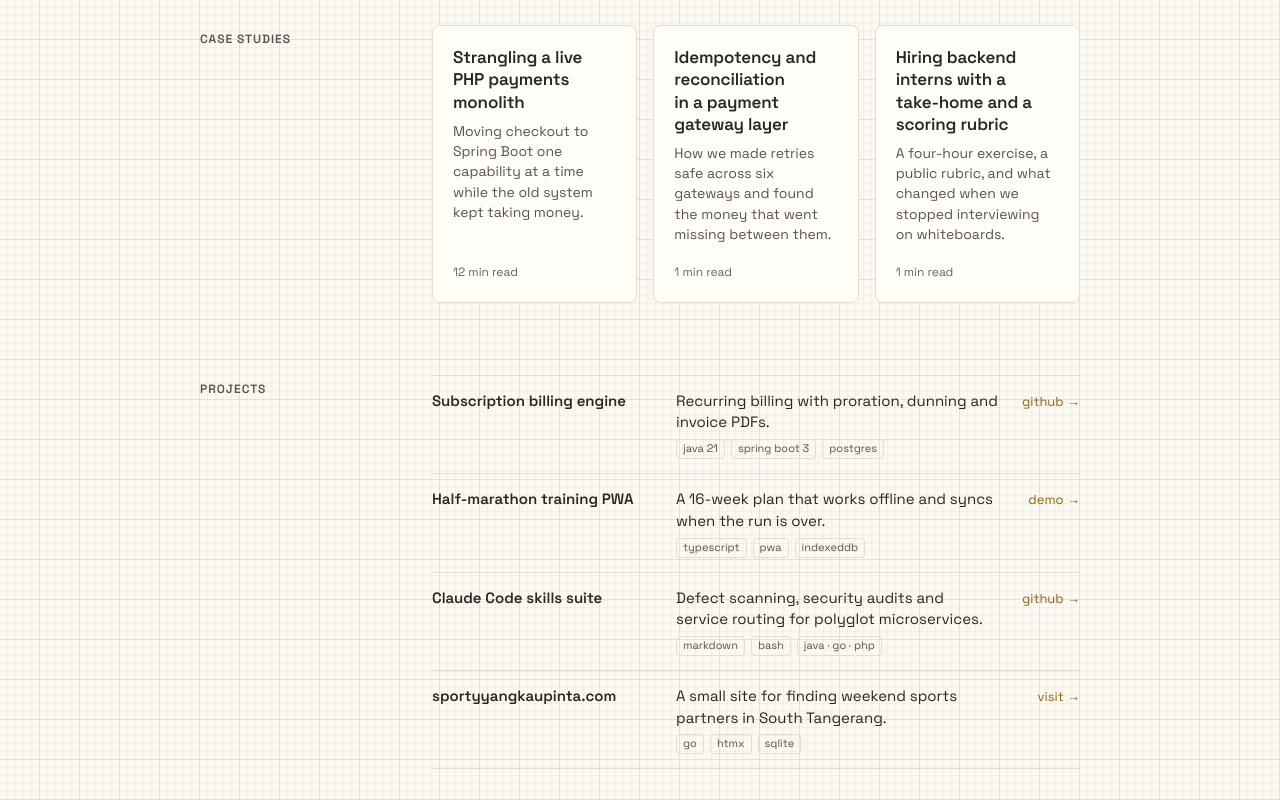
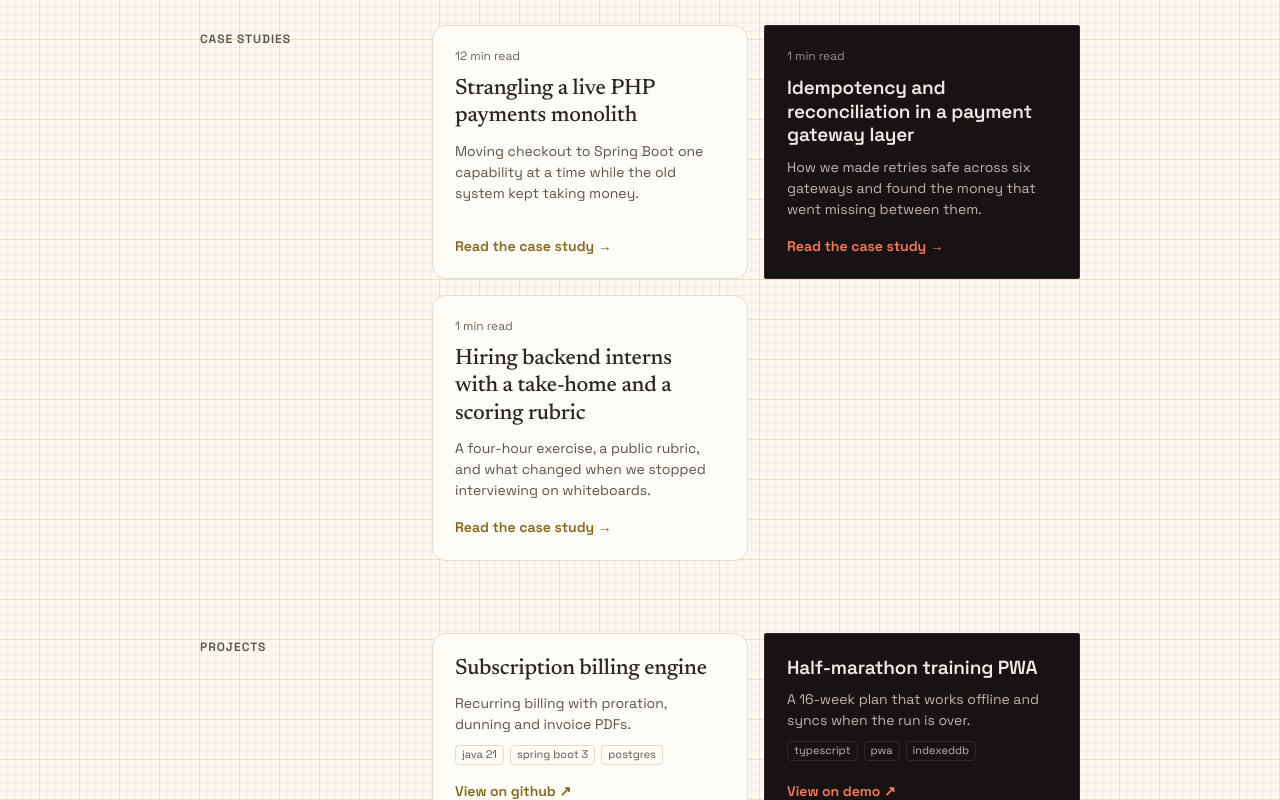
Before and after one commit to dsapoetra/dsapoetra, a Next.js app: page /work in a window 1280 px wide. Shown: the part 920-1720 px from the top of the page. Built offline with nearby package versions, Linux system fonts and the light colour scheme.

Commit message:
work: case studies and projects use the side cards
Same card language as the Medium posts, alternating Angel and Demon.
External project links open in a new tab. Removes the now-unused .card and
.project styles.

```diff
--- a/app/globals.css
+++ b/app/globals.css
@@ -894,71 +894,7 @@ img {
   white-space: nowrap;
 }
 
-/* Case study cards --------------------------------------------------------- */
-
-.cards {
-  display: grid;
-  grid-template-columns: repeat(3, minmax(0, 1fr));
-  gap: 16px;
-}
-
-.card {
-  display: flex;
-  flex-direction: column;
-  justify-content: space-between;
-  gap: 20px;
-  padding: 20px;
-  border: 1px solid var(--line);
-  border-radius: 8px;
-  background: var(--card);
-  color: var(--fg);
-  transition: border-color 120ms ease;
-}
-
-.card:hover {
-  border-color: var(--line-hover);
-  color: var(--fg);
-}
-
-.card__title {
-  font-size: 17px;
-  font-weight: 600;
-  letter-spacing: -0.01em;
-  line-height: 1.3;
-  text-wrap: pretty;
-}
-
-.card__summary {
-  font-size: 14px;
-  color: var(--fg2);
-  text-wrap: pretty;
-}
-
-/* Projects ----------------------------------------------------------------- */
-
-.project {
-  display: grid;
-  grid-template-columns: 220px 1fr auto;
-  gap: 24px;
-  align-items: baseline;
-  padding: 14px 0;
-  border-top: 1px solid var(--line);
-}
-
-.project:last-child {
-  border-bottom: 1px solid var(--line);
-}
-
-.project__name {
-  font-weight: 600;
-  color: var(--fg);
-}
-
-.project__body {
-  display: flex;
-  flex-direction: column;
-  gap: 6px;
-}
+/* Tags --------------------------------------------------------------------- */
 
 .tags {
   display: flex;
@@ -974,11 +910,6 @@ img {
   border: 1px solid var(--line);
   border-radius: 4px;
   text-transform: lowercase;
-}
-
-.project__link {
-  font-size: 13px;
-  white-space: nowrap;
 }
 
 /* Technical notes ---------------------------------------------------------- */
@@ -1592,7 +1523,6 @@ img {
 
   /* Every two-column arrangement becomes one column. */
   .home__wings,
-  .cards,
   .context {
     grid-template-columns: 1fr;
   }
@@ -1607,7 +1537,6 @@ img {
   }
 
   .role,
-  .project,
   .note-row {
     grid-template-columns: 1fr;
     gap: 8px;
--- a/app/work/page.tsx
+++ b/app/work/page.tsx
@@ -1,6 +1,7 @@
 import type { Metadata } from 'next'
 import Link from 'next/link'
 import Markdown from '@/components/markdown'
+import SideCard from '@/components/side-card'
 import { isoDate } from '@/lib/content/dates'
 import {
   loadCaseStudies,
@@ -62,22 +63,24 @@ export default async function WorkPage() {
         </section>
       )}
 
+      {/*
+        Case studies and projects share the homepage's side cards. Neither has
+        a tag that says which side it is on, so they alternate.
+      */}
       {caseStudies.length > 0 && (
         <section className="section">
           <h2 className="label">Case studies</h2>
-          <div className="cards">
-            {caseStudies.map((study) => (
-              <Link
+          <div className="side-cards">
+            {caseStudies.map((study, i) => (
+              <SideCard
                 key={study.slug}
+                side={i % 2 ? 'demon' : 'angel'}
+                title={study.title}
+                meta={`${study.minutes} min read`}
+                body={study.summary}
                 href={`/work/${study.slug}`}
-                className="card"
-              >
-                <span className="stack" style={{ gap: 8 }}>
-                  <span className="card__title">{study.title}</span>
-                  <span className="card__summary">{study.summary}</span>
-                </span>
-                <span className="mono">{study.minutes} min read</span>
-              </Link>
+                cta="Read the case study"
+              />
             ))}
           </div>
         </section>
@@ -86,32 +89,17 @@ export default async function WorkPage() {
       {projects.length > 0 && (
         <section className="section">
           <h2 className="label">Projects</h2>
-          <div className="stack">
-            {projects.map((project) => (
-              <article key={project.slug} className="project">
-                {project.link ? (
-                  <a href={project.link.href} className="project__name">
-                    {project.name}
-                  </a>
-                ) : (
-                  <span className="project__name">{project.name}</span>
-                )}
-                <div className="project__body">
-                  <span>{project.summary}</span>
-                  {project.tags.length > 0 && (
-                    <span className="tags">
-                      {project.tags.map((tag) => (
-                        <span key={tag}>{tag}</span>
-                      ))}
-                    </span>
-                  )}
-                </div>
-                {project.link && (
-                  <a href={project.link.href} className="project__link">
-                    {project.link.label} →
-                  </a>
-                )}
-              </article>
+          <div className="side-cards">
+            {projects.map((project, i) => (
+              <SideCard
+                key={project.slug}
+                side={i % 2 ? 'demon' : 'angel'}
+                title={project.name}
+                body={project.summary}
+                tags={project.tags}
+                href={project.link?.href}
+                cta={project.link && `View on ${project.link.label}`}
+              />
             ))}
           </div>
         </section>
```
